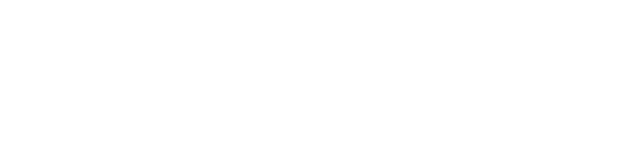
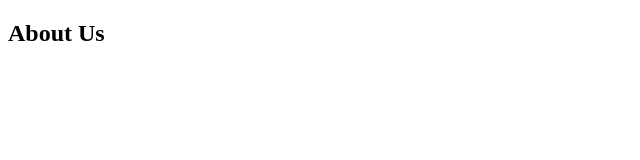
Before and after one commit to joydev136/Test, a plain HTML site: page about.html in a window 1280 px wide. Shown: the whole page, without its empty margins (0-640 px from the left). Drawn offline with Linux system fonts and the light colour scheme.

Commit message:
Update about.html

```diff
--- a/about.html
+++ b/about.html
@@ -5,8 +5,11 @@
   <meta name="viewport" content="width=device-width, initial-scale=1.0">
   <meta http-equiv="X-UA-Compatible" content="ie=edge">
   <title>Document</title>
+
 </head>
 <body>
 
+<h2>About Us<h2>
+
 </body>
 </html>
```
